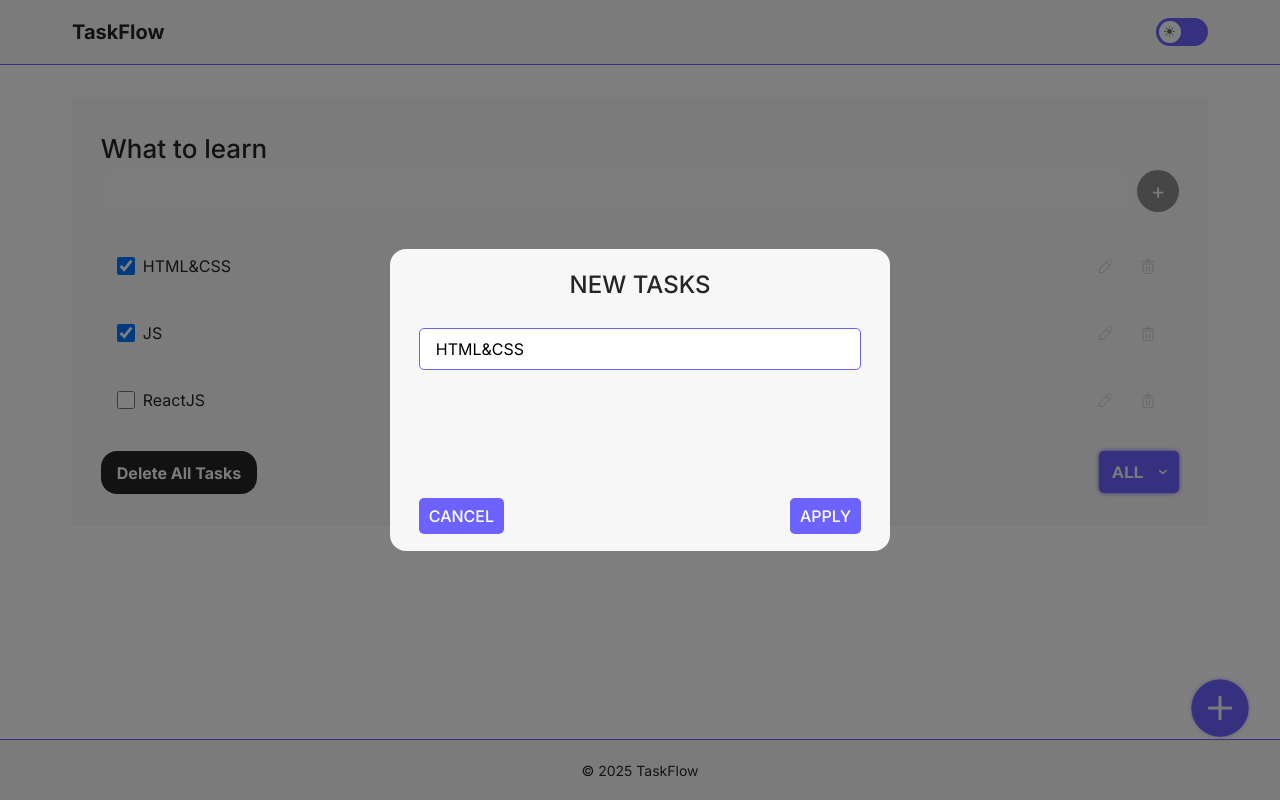
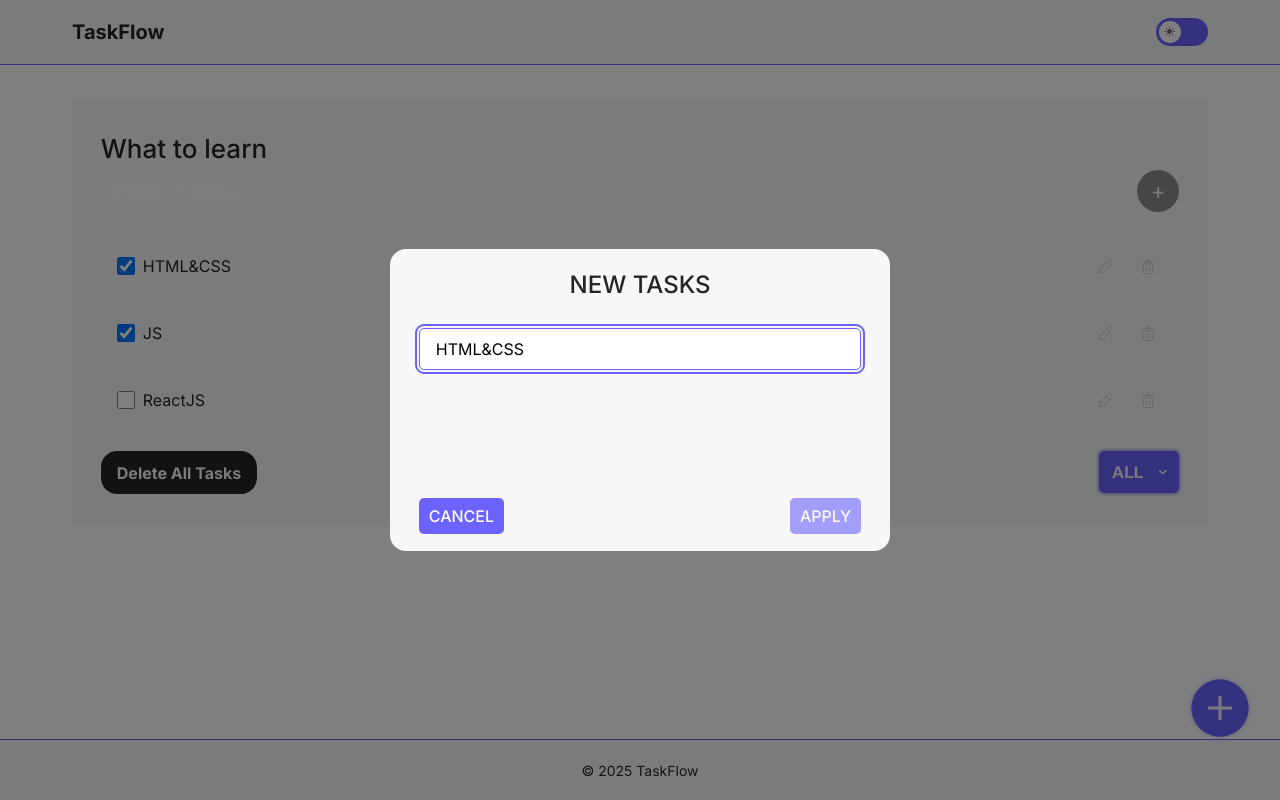
Before and after one commit to SemenKr/taskflow, a React (Vite) app: page / in a window 1280 px wide. Both pictures are taken after a click on the button 1106 px from the left and 265 px from the top of the page. Built offline with nearby package versions, Linux system fonts and the light colour scheme; a web font is replaced by a local one.

Commit message:
feat: Added functionality for editing tasks via a modal window

```diff
--- a/src/components/common/Modal/Modal.tsx
+++ b/src/components/common/Modal/Modal.tsx
@@ -1,5 +1,5 @@
 import styles from './Modal.module.scss';
-import { ReactNode, MouseEvent } from 'react';
+import { ReactNode, MouseEvent, useEffect } from 'react';
 
 type ModalProps = {
   open: boolean;
@@ -8,6 +8,19 @@ type ModalProps = {
 };
 
 export const Modal = ({ open, onClose, children }: ModalProps) => {
+  useEffect(() => {
+    if (!open) return;
+
+    const handleEsc = (event: KeyboardEvent) => {
+      if (event.key === 'Escape') {
+        onClose();
+      }
+    };
+
+    document.addEventListener('keydown', handleEsc);
+    return () => document.removeEventListener('keydown', handleEsc);
+  }, [open, onClose]);
+
   if (!open) return null;
 
   const overlayClickHandler = (event: MouseEvent<HTMLDivElement>) => {
--- a/src/components/todo/ToDoList/EditableTaskTitle/EditableTaskTitle.tsx
+++ b/src/components/todo/ToDoList/EditableTaskTitle/EditableTaskTitle.tsx
@@ -1,22 +1,14 @@
-import {
-  ChangeEvent,
-  KeyboardEvent,
-  RefObject,
-  useImperativeHandle,
-  useState,
-} from 'react';
+import { ChangeEvent, KeyboardEvent, useState } from 'react';
 import styles from './EditableTaskTitle.module.scss';
 
 type EditableTitleTaskProps = {
   title: string;
   onChange: (taskTitle: string) => void;
-  enterEditModeRef?: RefObject<(() => void) | null>;
 };
 
 export const EditableTaskTitle = ({
   title,
   onChange,
-  enterEditModeRef,
 }: EditableTitleTaskProps) => {
   const [isEditMode, setIsEditMode] = useState<boolean>(false);
   const [editTitle, setEditTitle] = useState<string>(title);
@@ -26,14 +18,9 @@ export const EditableTaskTitle = ({
     setEditTitle(title);
   };
 
-  useImperativeHandle(enterEditModeRef, () => () => {
-    setIsEditMode(true);
-    setEditTitle(title);
-  });
-
   const saveChanges = () => {
     const trimmedTitle = editTitle.trim();
-    if (trimmedTitle.length === 0) {
+    if (!trimmedTitle) {
       setEditTitle(title);
     } else {
       onChange(editTitle);
--- a/src/components/todo/ToDoList/TaskItem/TaskItem.tsx
+++ b/src/components/todo/ToDoList/TaskItem/TaskItem.tsx
@@ -2,14 +2,13 @@ import styles from './TaskItem.module.scss';
 import { Task } from '@/types/todo.ts';
 import { EditableTaskTitle } from '@components/todo/ToDoList/EditableTaskTitle/EditableTaskTitle.tsx';
 import { Icon } from '@components/common/Icon/Icon.tsx';
-import { useRef } from 'react';
 
 type TaskItemProps = {
   task: Task;
   onDelete: (id: string) => void;
   changeTaskStatus: (taskId: string, newIsDoneStatus: Task['isDone']) => void;
   changeTaskTitle: (taskId: string, taskTitle: string) => void;
-  openModal: (title: string) => void;
+  openModal: (taskId: string, taskTitle: string) => void;
 };
 
 export const TaskItem = ({
@@ -19,17 +18,12 @@ export const TaskItem = ({
   changeTaskTitle,
   openModal,
 }: TaskItemProps) => {
-  const editModeRef = useRef<(() => void) | null>(null);
-
   const onChangeHandler = (taskTitle: string) => {
     changeTaskTitle(task.id, taskTitle);
   };
 
   const onEditHandler = () => {
-    openModal(task.title);
-    // if (editModeRef.current) {
-    //   editModeRef.current();
-    // }
+    openModal(task.id, task.title);
   };
 
   return (
@@ -41,11 +35,7 @@ export const TaskItem = ({
         checked={task.isDone}
         onChange={(e) => changeTaskStatus(task.id, e.currentTarget.checked)}
       />
-      <EditableTaskTitle
-        title={task.title}
-        onChange={onChangeHandler}
-        enterEditModeRef={editModeRef}
-      />
+      <EditableTaskTitle title={task.title} onChange={onChangeHandler} />
       <div className={styles.todoIcons}>
         <button
           className={styles.todoButton}
--- a/src/components/todo/ToDoList/ToDoList.tsx
+++ b/src/components/todo/ToDoList/ToDoList.tsx
@@ -1,4 +1,4 @@
-import { useMemo, useRef, useState } from 'react';
+import { KeyboardEvent, useMemo, useRef, useState } from 'react';
 import type { FilterType, Task } from '@/types/todo.ts';
 import styles from './ToDoList.module.scss';
 import { FilterSelect } from '@components/FilterSelect/FilterSelect.tsx';
@@ -28,10 +28,12 @@ export const ToDoList = ({
   changeTaskTitle,
 }: Props) => {
   const [inputValue, setInputValue] = useState('');
-  const [modalValue, setModalValue] = useState('');
+  const [modalInputValue, setModalInputValue] = useState('');
+  const [editableTaskId, setEditableTaskId] = useState<string | null>(null);
   const [filter, setFilter] = useState<FilterType>('all');
   const [isModalOpen, setIsModalOpen] = useState(false);
   const inputRef = useRef<HTMLInputElement>(null);
+  const [originalValue, setOriginalValue] = useState('');
 
   const activeCount = useMemo(
     () => tasks.filter((t) => !t.isDone).length,
@@ -62,11 +64,43 @@ export const ToDoList = ({
     inputRef.current?.focus();
   };
 
-  const openModal = (title: string) => {
-    if (title) {
-      setModalValue(title);
+  const isApplyDisabled =
+    modalInputValue.trim() === '' ||
+    modalInputValue.trim() === originalValue.trim();
+
+  const openModal = (taskId: string, taskTitle: string) => {
+    setModalInputValue(taskTitle);
+    setEditableTaskId(taskId);
+    setOriginalValue(taskTitle);
+    setIsModalOpen(true);
+  };
+
+  const closeModalHandler = () => {
+    setIsModalOpen(false);
+  };
+
+  const saveModalInputValue = () => {
+    if (!editableTaskId) return;
+    const trimmedTitle = modalInputValue.trim();
+    if (!trimmedTitle) {
+      closeModalHandler();
     }
-    setIsModalOpen(true);
+    changeTaskTitle(editableTaskId, trimmedTitle);
+    closeModalHandler();
+  };
+
+  const changeModalHandler = (event) => {
+    setModalInputValue(event.currentTarget.value);
+  };
+
+  const keyPressHandler = (event: KeyboardEvent<HTMLInputElement>) => {
+    if (event.key === 'Enter') {
+      if (!isApplyDisabled) {
+        saveModalInputValue();
+      } else {
+        closeModalHandler();
+      }
+    }
   };
 
   return (
@@ -128,16 +162,20 @@ export const ToDoList = ({
           completedCount={completedCount}
         />
       </div>
-      <Modal open={isModalOpen} onClose={() => setIsModalOpen(false)}>
+      <Modal open={isModalOpen} onClose={closeModalHandler}>
         <h3 className={styles.modalTitle}>NEW TASKS</h3>
         <input
           className={styles.modalInput}
-          value={modalValue}
-          onChange={(event) => setModalValue(event.currentTarget.value)}
+          value={modalInputValue}
+          onChange={changeModalHandler}
+          onKeyDown={keyPressHandler}
+          autoFocus
         />
         <div className={styles.modalAction}>
-          <Button onClick={() => setIsModalOpen(false)}>CANCEL</Button>
-          <Button onClick={() => {}}>APPLY</Button>
+          <Button onClick={closeModalHandler}>CANCEL</Button>
+          <Button onClick={saveModalInputValue} disabled={isApplyDisabled}>
+            APPLY
+          </Button>
         </div>
       </Modal>
     </div>
```
